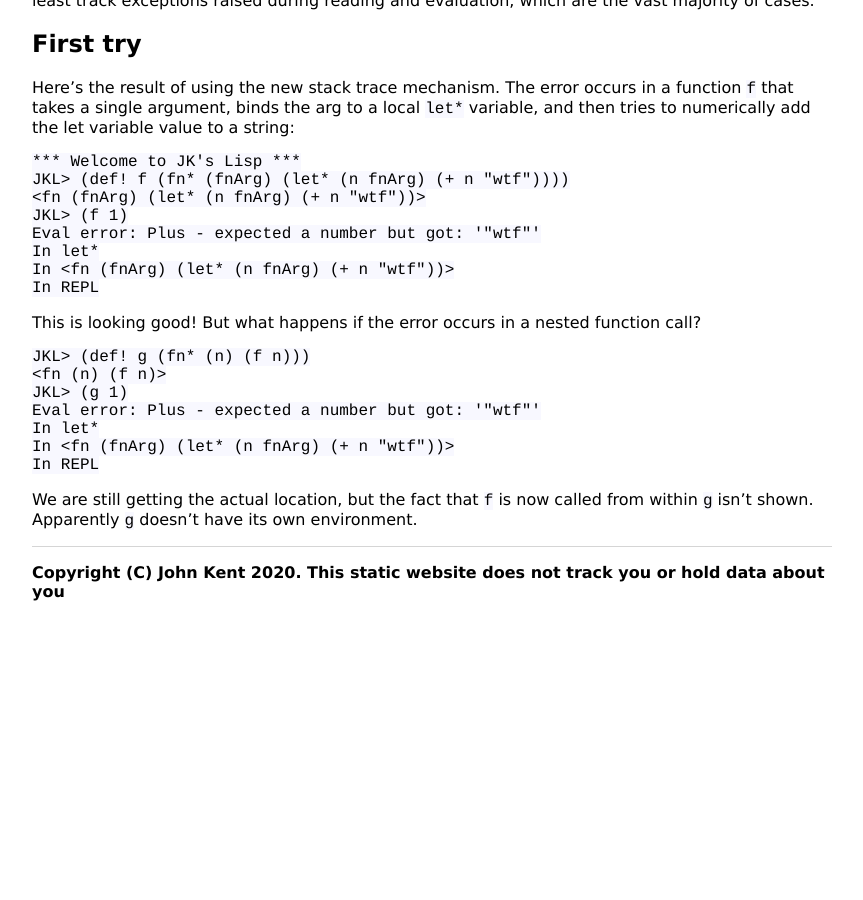
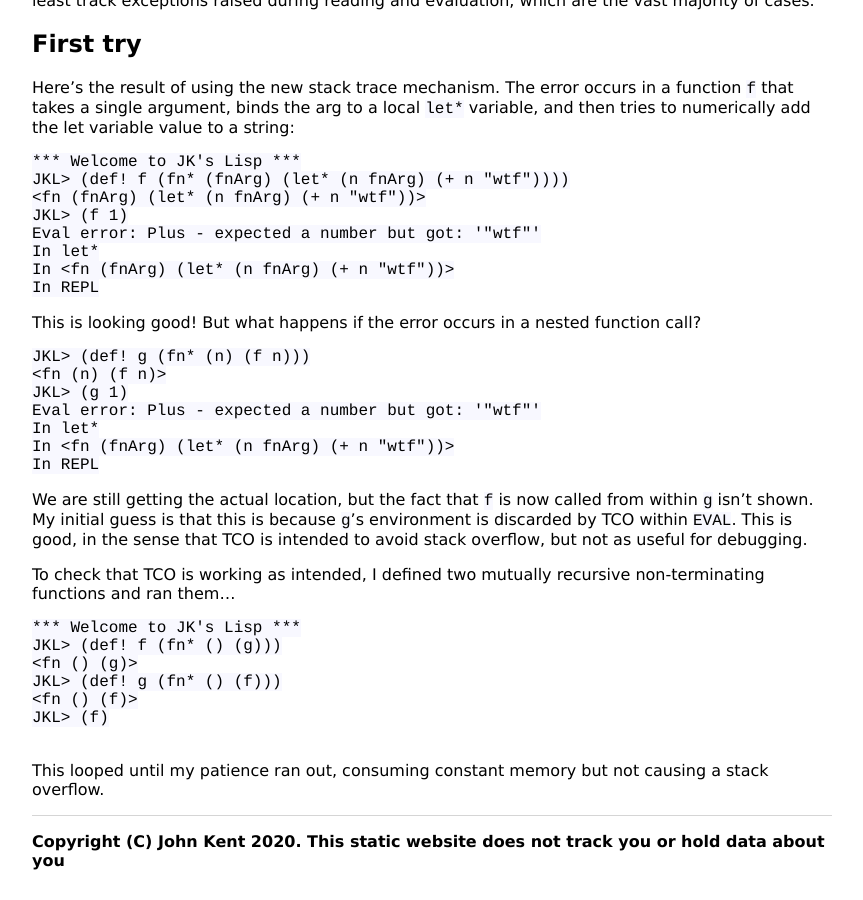
Before and after one commit to KineticLensman/KineticLensman.github.io, a Jekyll site: the page built from _posts/2020-05-02-environments.md, in a window 1280 px wide and 900 px high, scrolled down 1764 px. Shown: the whole window, without its empty margins (208-1071 px from the left). Built offline with Jekyll 4.4.1, drawn with Linux system fonts in a browser that asks for light colours; before the commit the page ends 2395 px from its top, so only the background shows below that; some of the changed text lies outside the part shown.

Commit message:
Added TCO comment

````diff
--- a/_posts/2020-05-02-environments.md
+++ b/_posts/2020-05-02-environments.md
@@ -28,7 +28,7 @@ The first `env` is created by the top-level REPL, before any builtin functions a
 
 Each `env` stores a pointer to the parent `env` within which it was created (or `null` for the outermost REPL), thus providing a nested scoping mechanism for symbols that have the same name. If `Find` spots the symbol in the local `env`, it returns it. Otherwise it recursively examines the parent `env`.
 
-# stack tracing using `env`
+# Stack tracing using `env`
 
 ## Changes required
 
@@ -75,4 +75,16 @@ In <fn (fnArg) (let* (n fnArg) (+ n "wtf"))>
 In REPL
 ```
 
-We are still getting the actual location, but the fact that `f` is now called from within `g` isn't shown. Apparently `g` doesn't have its own environment.
+We are still getting the actual location, but the fact that `f` is now called from within `g` isn't shown. My initial guess is that this is because `g`'s environment is discarded by TCO within `EVAL`. This is good, in the sense that TCO is intended to avoid stack overflow, but not as useful for debugging.
+
+To check that TCO is working as intended, I defined two mutually recursive non-terminating functions and ran them...
+```
+*** Welcome to JK's Lisp ***
+JKL> (def! f (fn* () (g)))
+<fn () (g)>
+JKL> (def! g (fn* () (f)))
+<fn () (f)>
+JKL> (f)
+
+```
+This looped until my patience ran out, consuming constant memory but not causing a stack overflow.
````
